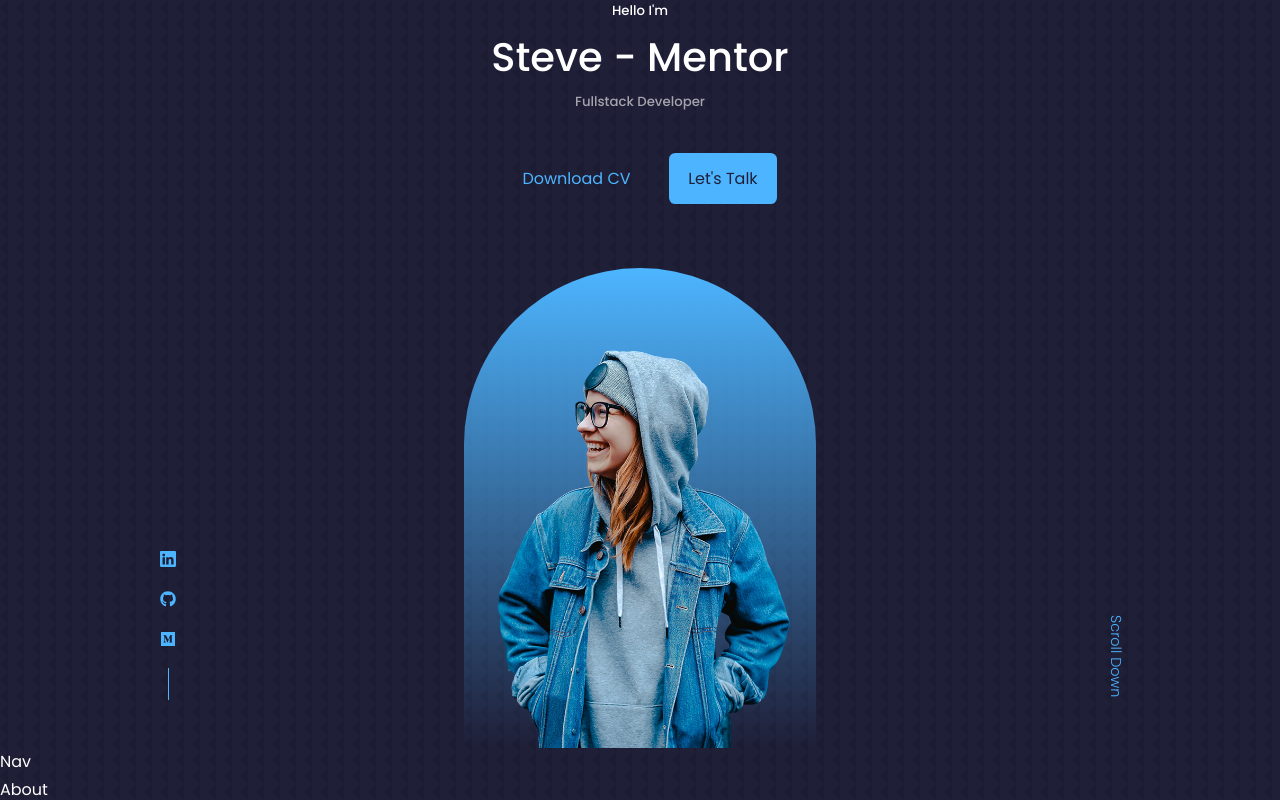
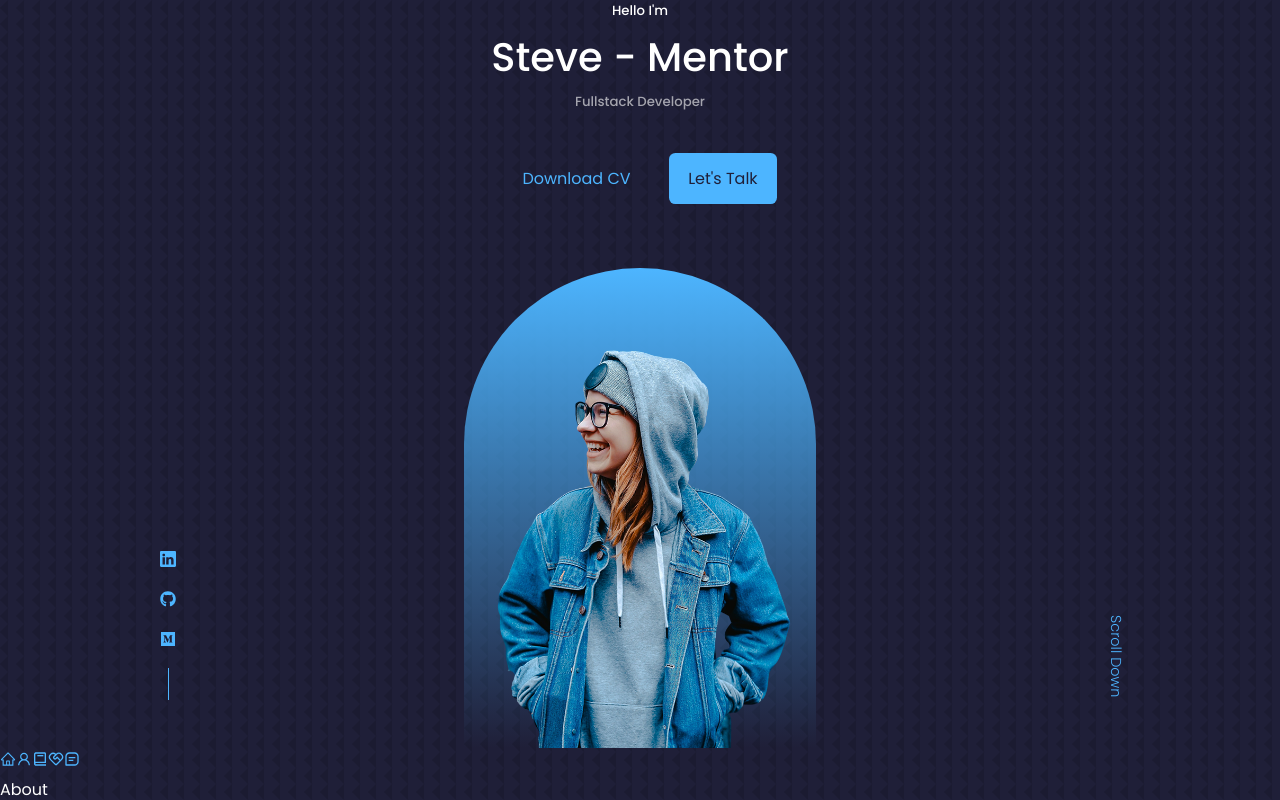
Before and after one commit to szrokmn/my_portfolio-react, a React (Create React App) app: page / in a window 1280 px wide. Shown: the top 800 px of the page. Built offline with nearby package versions, Linux system fonts and the light colour scheme; a web font is replaced by a local one.

Commit message:
add nav.jsx icons

```diff
--- a/src/components/header/Header.css
+++ b/src/components/header/Header.css
@@ -63,7 +63,7 @@
     font-size: 0.9rem;
 }
 
-/*=========MEDIA QUERIS(MEDIUM DEVICES)==========*/
+/*=========MEDIA QUERIES(MEDIUM DEVICES)==========*/
 
 @media screen and (max-width:1024px) {
     header{
@@ -72,7 +72,7 @@
 
 }
 
-/*=========MEDIA QUERIS(SMALL DEVICES)==========*/
+/*=========MEDIA QUERIES(SMALL DEVICES)==========*/
 
 @media screen and (max-width:600px) {
     header{
--- a/src/components/nav/Nav.jsx
+++ b/src/components/nav/Nav.jsx
@@ -1,10 +1,18 @@
 import React from 'react'
 import "./Nav.css"
+import { AiOutlineHome, AiOutlineUser } from "react-icons/ai"
+import { BiBook, BiMessageSquareDetail } from "react-icons/bi"
+import { RiServiceLine } from "react-icons/ri"
+
 const Nav = () => {
   return (
-    <div>
-      Nav
-    </div>
+    <nav>
+      <a href="#"><AiOutlineHome/></a>
+      <a href="#about"><AiOutlineUser/></a>
+      <a href="#experience"><BiBook/></a>
+      <a href="#service"><RiServiceLine/></a>
+      <a href="#contact"><BiMessageSquareDetail/></a>
+    </nav>
   )
 }
 
```
